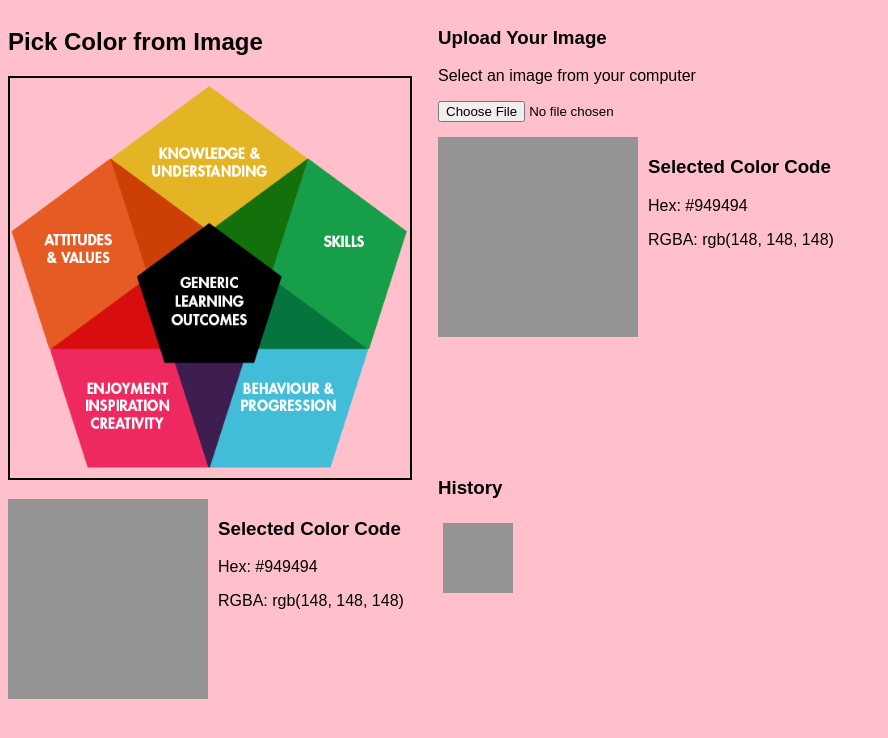
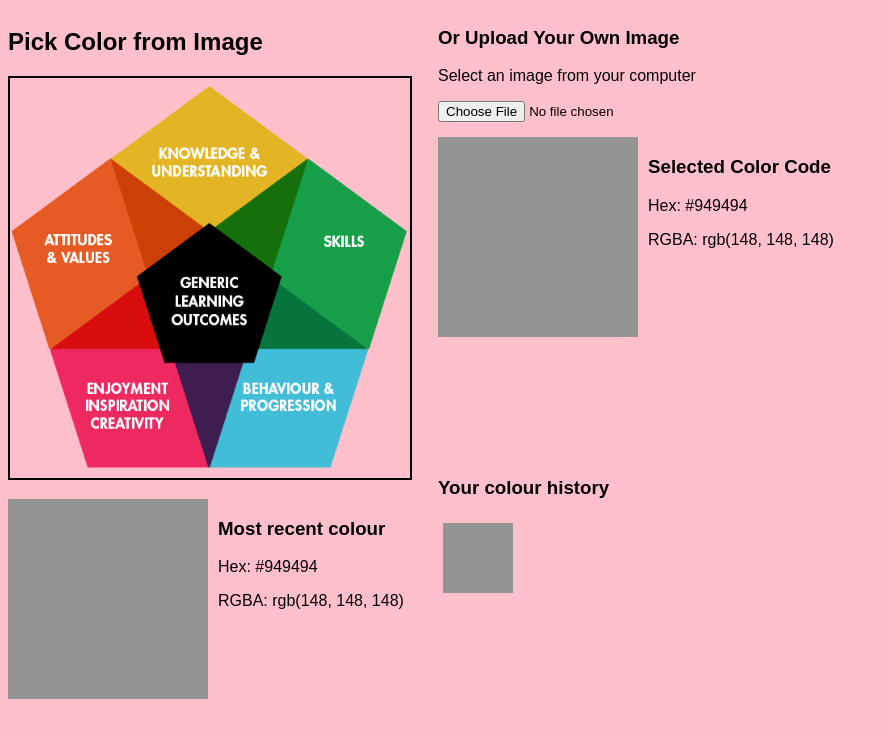
Before and after one commit to hellenward/colorPicker, a plain HTML site: page index.html in a window 1280 px wide. Both pictures are taken after a click on the element 210 px from the left and 277 px from the top of the page. Shown: the whole page, without its empty margins (0-888 px from the left). Drawn offline with Linux system fonts and the light colour scheme.

Commit message:
Amended titles of each section, set history section to be hidden then revealed later

```diff
--- a/index.html
+++ b/index.html
@@ -16,7 +16,7 @@
         <div class="colorOutput">
           <figure class="resultBox hidden"></figure>
           <div>
-            <h3 class="resultBoxText hidden">Selected Color Code</h3>
+            <h3 class="resultBoxText hidden">Most recent colour</h3>
             <p class="hexP hidden"> </p>
             <p class="RGBP hidden"></p>
           </div>
@@ -25,7 +25,7 @@
 
       <div class="rightColumn">
         <form>
-          <h3>Upload Your Image</h3>
+          <h3>Or Upload Your Own Image</h3>
           <p>Select an image from your computer</p>
           <input type="file" name="file" id="file" accept="image/*">
         </form>
@@ -37,8 +37,8 @@
             <p class="RGBPHover"></p>
           </div>
         </div>
-        <div class="history">
-          <h3>History</h3>
+        <div class="history hidden">
+          <h3>Your colour history</h3>
         </div>
         <div class="alertboxCopy hide">Hex Number copied to Clipboard</div>
       </div>
--- a/script.js
+++ b/script.js
@@ -57,6 +57,7 @@ canvas.onclick=function(event) {
   document.querySelector(".hexP").innerText = `Hex: ${RGBToHex(red, green, blue)}`;
   toShow.forEach(function(element) {element.classList.remove('hidden')});
   const historyInsert = document.querySelector('.history');
+  historyInsert.classList.remove("hidden");
   historyInsert.insertAdjacentHTML(
     'afterend',
     `<div
```
